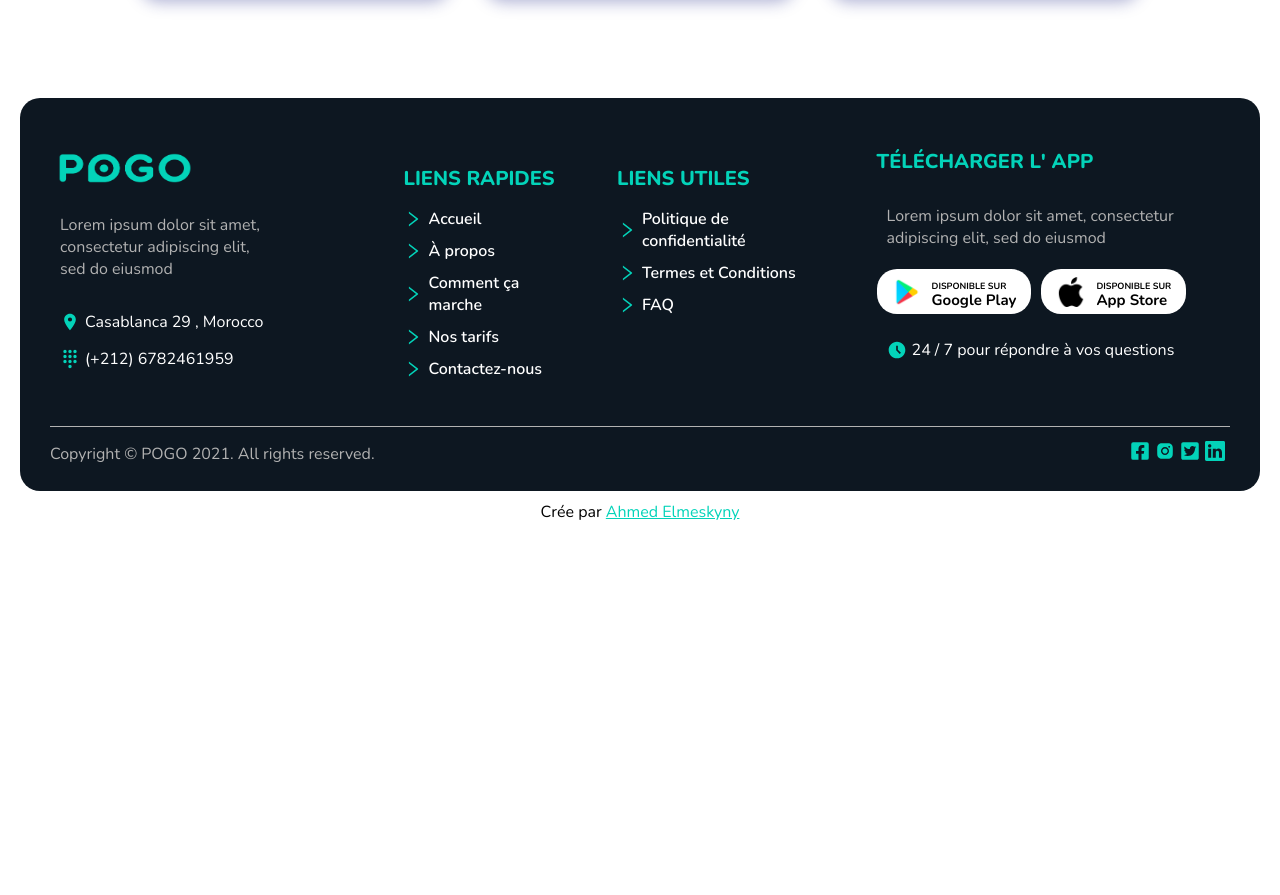
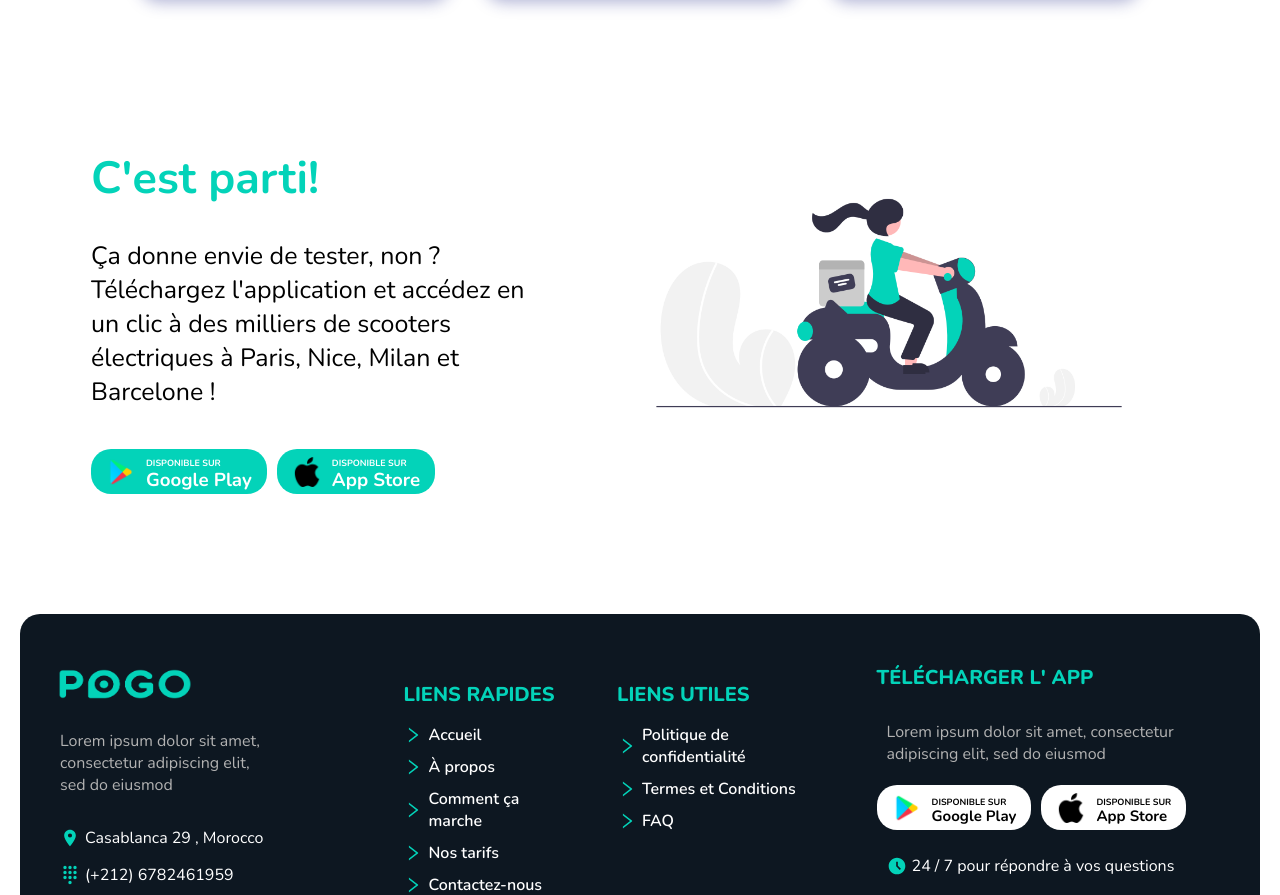
Before and after one commit to ahmed-elmeskyny/pogo, a Next.js app: page /tarif in a window 1280 px wide. Shown: the part 1627-2522 px from the top of the page. Before the commit the page ends 2168 px from the top, so only its background shows below. Built offline with nearby package versions, Linux system fonts and the light colour scheme.

Commit message:
new changes

```diff
--- a/components/app/app.js
+++ b/components/app/app.js
@@ -9,7 +9,7 @@ import Download from "../donwload/download";
 const App = () => {
   return (
     <div className={styles.appContainer}>
-      <div>
+      <div style={{ width: "40%" }}>
         <h1>C'est parti!</h1>
         <p>
           Ça donne envie de tester, non ? Téléchargez l'application et accédez
--- a/components/app/app.module.scss
+++ b/components/app/app.module.scss
@@ -6,6 +6,7 @@
   justify-content: space-around;
   flex-wrap: wrap;
   font-family: "Nunito", sans-serif;
+  margin-top: 100px;
   @media (max-width: 1000px) {
     padding: 5px;
   }
--- a/components/map/map.module.scss
+++ b/components/map/map.module.scss
@@ -19,11 +19,15 @@
   .description {
     display: flex;
     justify-content: space-around;
+    flex-wrap: wrap;
 
     .text {
       margin-top: 10px;
       font-size: 25px;
       width: 40%;
+      @media (max-width: 1000px) {
+        width: 100%;
+      }
     }
   }
 }
--- a/pages/index.js
+++ b/pages/index.js
@@ -85,7 +85,7 @@ export default function Home() {
         <Map></Map>
         <h1 className={styles.title}>Louez un scooter en toute simplicité</h1>
         <Scooter></Scooter>
-        {/* <h1 className={styles.title}>Trouvez voter scooter</h1> */}
+        <h1 className={styles.title}>Combien ça coûte ?</h1>
 
         <h1 className={styles.title}>Nos partenaires</h1>
         <Partenaire></Partenaire>
--- a/pages/tarif.js
+++ b/pages/tarif.js
@@ -7,6 +7,7 @@ import styles from "../styles/tarif.module.scss";
 
 //components
 import Layout from "../components/layout/layout";
+import App from "../components/app/app";
 
 //react-icons
 import { AiOutlineRight } from "react-icons/ai";
@@ -138,6 +139,7 @@ export default function Tarif() {
             </div>
           </div>
         </div>
+        <App></App>
       </Layout>
     </div>
   );
```
Also changed, not shown: components/how/how.module.scss (+7 -1 lines).
